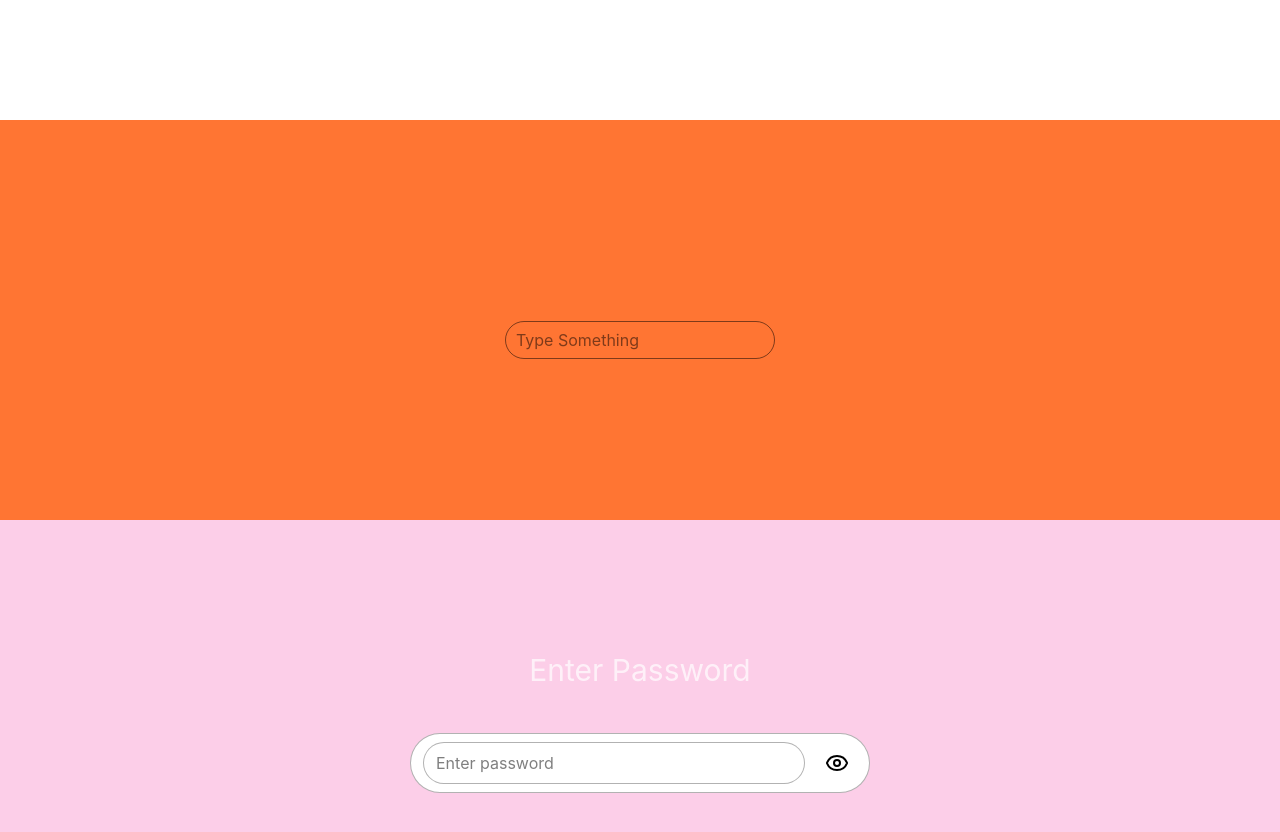
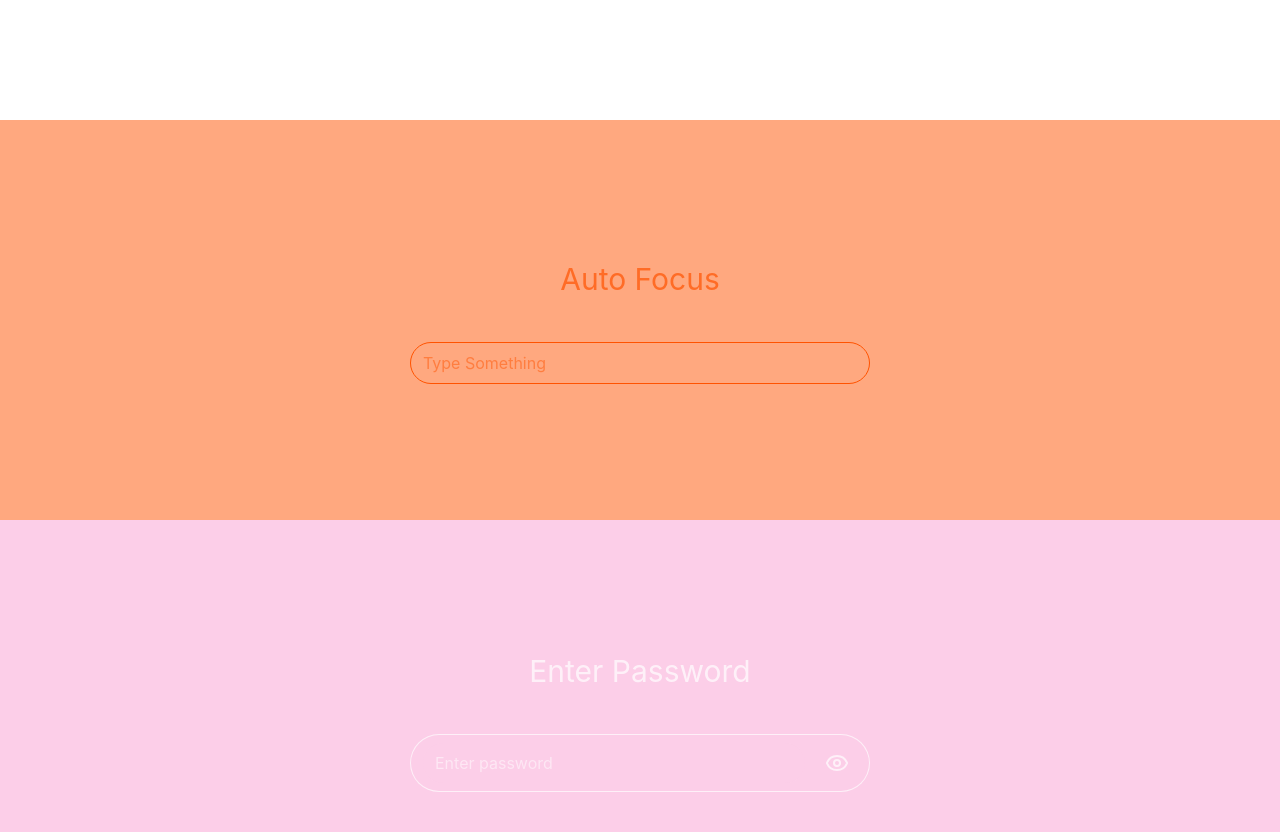
Before and after one commit to ashish-668/Useref-Project, a React (Vite) app: page / in a window 1280 px wide. Shown: the part 680-1512 px from the top of the page. Built offline with nearby package versions, Linux system fonts and the light colour scheme.

Commit message:
update layout

```diff
--- a/src/components/btn/AutoFocus.jsx
+++ b/src/components/btn/AutoFocus.jsx
@@ -10,17 +10,17 @@ const AutoFocus = () => {
 
   return (
     <>
-      <section className="bg-bright-orange/80 min-h-100 flex items-center justify-center">
+      <section className="bg-bright-orange/50 min-h-100 flex items-center justify-center">
         <div className="w-full max-w-125 mx-auto px-5">
-            <h2 className="text-3xl text-white/70 leading-150 mb-10 w-full text-center">
-
+            <h2 className="text-3xl text-bright-orange/70 leading-150 mb-10 w-full text-center">
+Auto Focus
             </h2>
           <div className="flex items-center justify-center w-full">
             <input
               type="text"
               ref={inputRef}
               placeholder="Type Something"
-              className="outline-none border-[0.5px] border-black/50 rounded-3xl px-2.5 py-1.5"
+              className="outline-none border-[0.5px] border-bright-orange text-bright-orange w-full rounded-3xl px-3 py-2"
             />
           </div>
         </div>
--- a/src/components/btn/Password.jsx
+++ b/src/components/btn/Password.jsx
@@ -22,18 +22,18 @@ const ShowHidePassword = () => {
                 <h2 className="text-white/70 text-3xl leading-150 w-full text-center mb-10">
 Enter Password
                 </h2>
-                <div className=" flex items-center px-3 py-2 justify-between gap-3 bg-white border border-black/30 rounded-4xl">
+                <div className=" flex items-center px-3 py-2 justify-between gap-3 bg-pink-200 border border-white/70 rounded-4xl">
                     <input
                         ref={passwordRef}
                         type="password"
                         placeholder="Enter password"
-                        className="outline-none w-full py-2 px-3 rounded-4xl bg-white border border-black/30"
+                        className="outline-none w-full py-2 px-3 rounded-4xl text-white bg-pink-200"
                     />
                     <button
                         type="button"
                         onClick={togglePassword}
                         aria-label={showPassword ? "Hide password" : "Show password"}
-                        className="p-2 border-none bg-white"
+                        className="p-2 border-none bg-pink-200 text-white/70 "
                     >
                         {showPassword ? <EyeOff /> : <Eye />}
                     </button>
```
